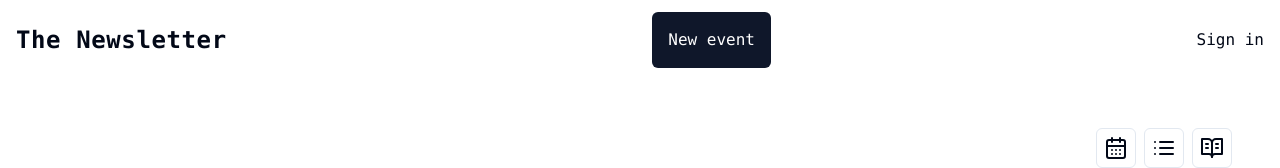
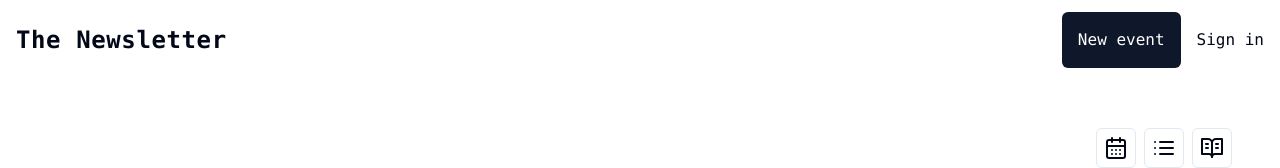
Before and after one commit to kenneth-duverge/the-newsletter, a Next.js app: page / in a window 1280 px wide. Shown: the top 168 px of the page. Built offline with nearby package versions, Linux system fonts and the light colour scheme; no server answers.

Commit message:
Make page layout a client component for clerk signin button

```diff
--- a/components/page-layout.tsx
+++ b/components/page-layout.tsx
@@ -1,15 +1,18 @@
+'use client';
+
 import { NewEventButton } from '@/components/new-event-button';
 import { ViewPicker } from '@/components/view-picker';
-import { SignInButton } from "@clerk/clerk-react";
-
+import { SignInButton } from '@clerk/clerk-react';
 
 export const PageLayout = ({ children }: React.PropsWithChildren) => {
   return (
     <main className="flex flex-col font-mono">
       <header className="h-20 w-full p-4 flex justify-between items-center">
         <h1 className="text-2xl tracking-wide font-bold font-mono">The Newsletter</h1>
-        <NewEventButton />
-        <SignInButton mode="modal" />
+        <div className='flex gap-4'>
+          <NewEventButton />
+          <SignInButton mode="modal" />
+        </div>
       </header>
       <div className="container flex flex-col mx-auto justify-center items-center p-8 gap-4">
         <div className="flex justify-end w-full">
```
Also changed, not shown: components/convex-client-provider.tsx (+13 -10 lines).
